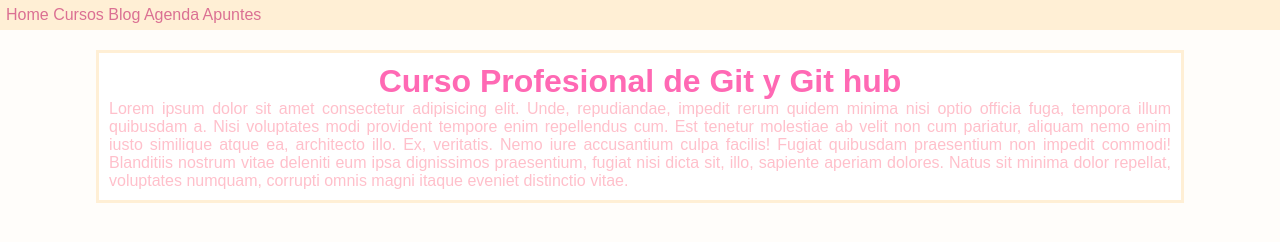
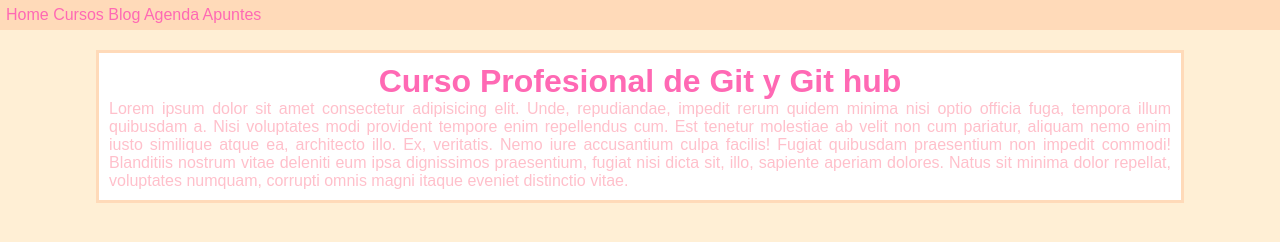
Before and after one commit to amappola7/curso-git-github-platzi, a plain HTML site: page index.html in a window 1280 px wide. Drawn offline with Linux system fonts and the light colour scheme.

Commit message:
Modificaciones a los estilos

```diff
--- a/style.css
+++ b/style.css
@@ -1,13 +1,13 @@
 * {
     font-family: Arial, Helvetica, sans-serif;
-    background-color: rgb(255, 253, 250);
+    background-color: papayawhip;
     margin: 0;
     padding: 0;
     box-sizing: border-box;
 }
 
 main {
-    border: 3px solid papayawhip;
+    border: 3px solid peachpuff;
     margin: 20px auto;
     width: 85%;
     padding: 10px;
@@ -27,15 +27,15 @@ p{
 }
 
 header {
-    background-color: papayawhip;
+    background-color: peachpuff;
     height: 30px;
     padding: 6px;
 }
 
 a {
-    color: palevioletred;
+    color: hotpink;
     text-decoration: none;
-    background-color: papayawhip;
+    background-color: peachpuff;
 }
 
 a:hover {
```
